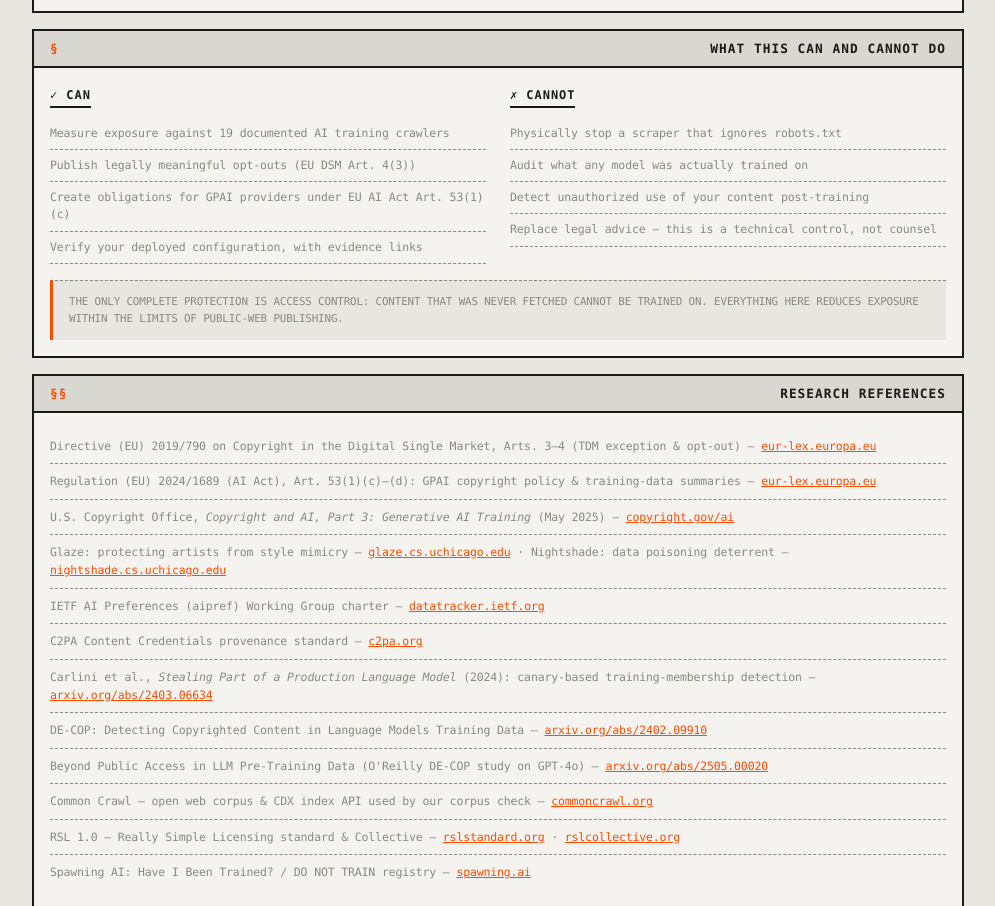
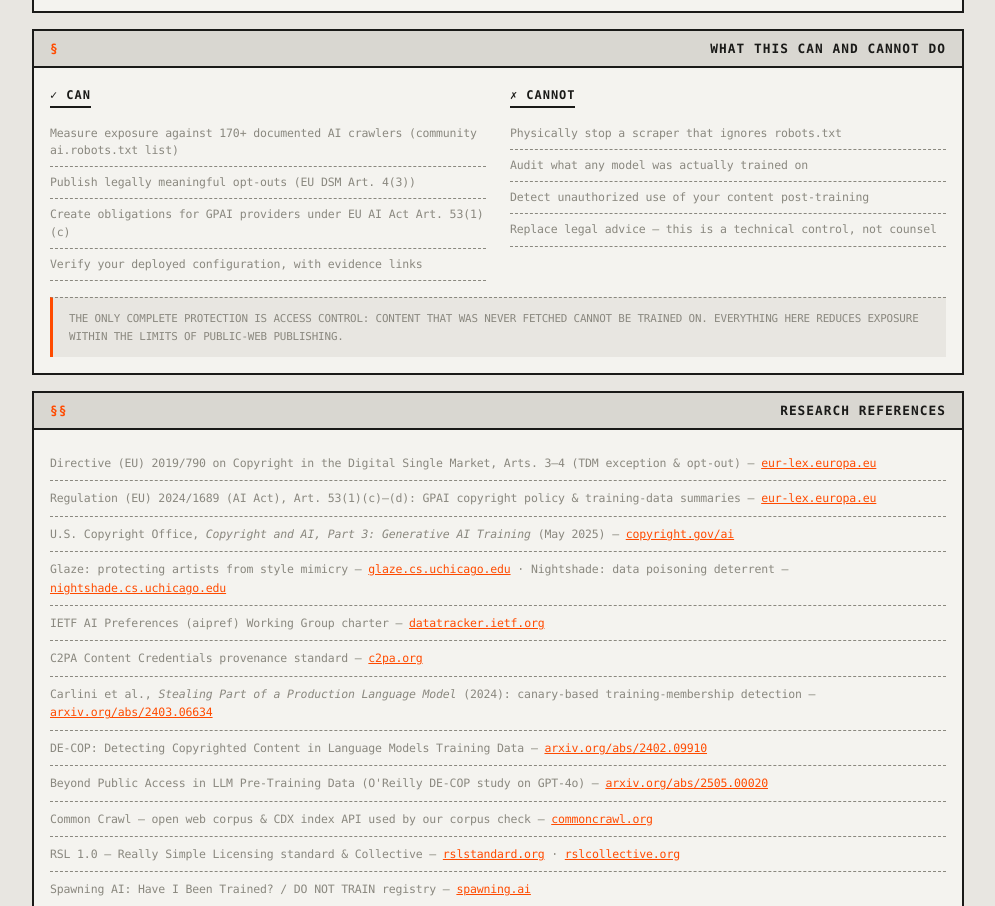
Before and after one commit to zeecares/4allhuman, a Next.js app: page / in a window 1280 px wide. Shown: the part 913-1819 px from the top of the page, without its empty margins (142-1137 px from the left). Built offline with nearby package versions, Linux system fonts and the light colour scheme.

Commit message:
Update crawler count copy to community dataset

```diff
--- a/src/app/page.tsx
+++ b/src/app/page.tsx
@@ -841,7 +841,7 @@
           <div>
             <h3>✓ Can</h3>
             <ul>
-              <li>Measure exposure against 19 documented AI training crawlers</li>
+              <li>Measure exposure against 170+ documented AI crawlers (community ai.robots.txt list)</li>
               <li>Publish legally meaningful opt-outs (EU DSM Art. 4(3))</li>
               <li>Create obligations for GPAI providers under EU AI Act Art. 53(1)(c)</li>
               <li>Verify your deployed configuration, with evidence links</li>
```
